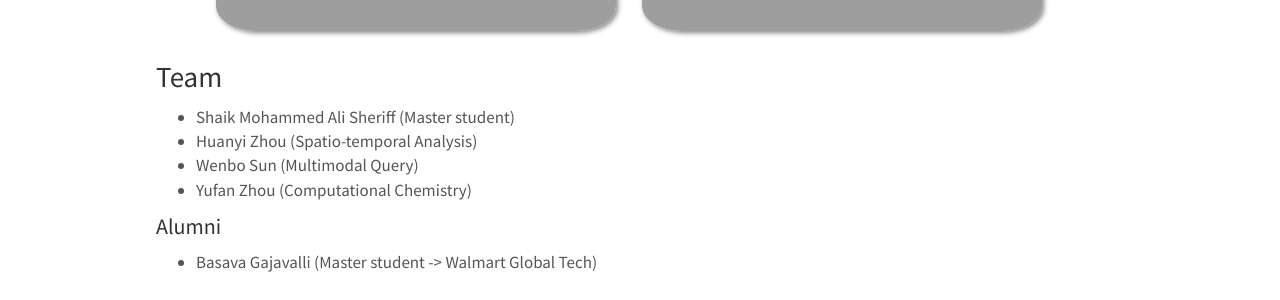
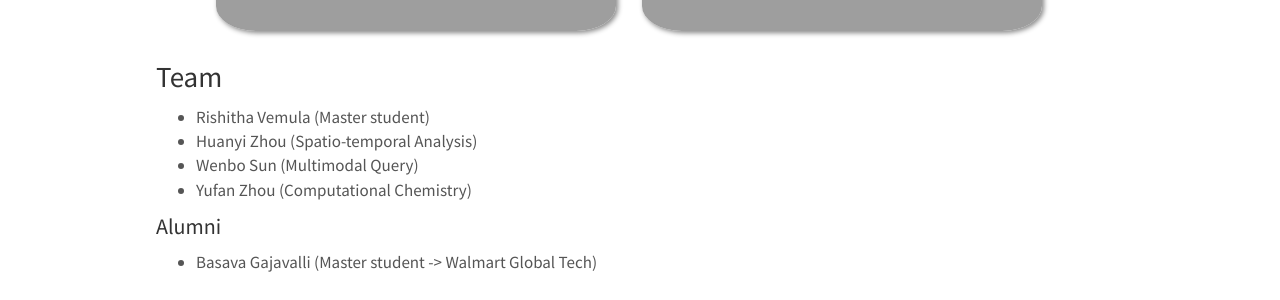
Before and after one commit to WENLU-W/WENLU-W.github.io, a Jekyll site: the page built from docs/_pages/team.md, in a window 1280 px wide and 1196 px high. Shown: the part 699-999 px from the top of the window. Built offline with Jekyll 4.4.1, drawn with Linux system fonts in a browser that asks for light colours; nearby versions of some CDN libraries.

Commit message:
Update team.md

```diff
--- a/docs/_pages/team.md
+++ b/docs/_pages/team.md
@@ -27,7 +27,7 @@ Deep learning & Machine learning &nbsp;&nbsp; GeoSpatial AI &nbsp;&nbsp; Computa
 
 ### Team
 
-- Shaik Mohammed Ali Sheriff (Master student)
+- Rishitha Vemula (Master student)
 - Huanyi Zhou (Spatio-temporal Analysis)
 - Wenbo Sun (Multimodal Query)
 - Yufan Zhou (Computational Chemistry)
```
